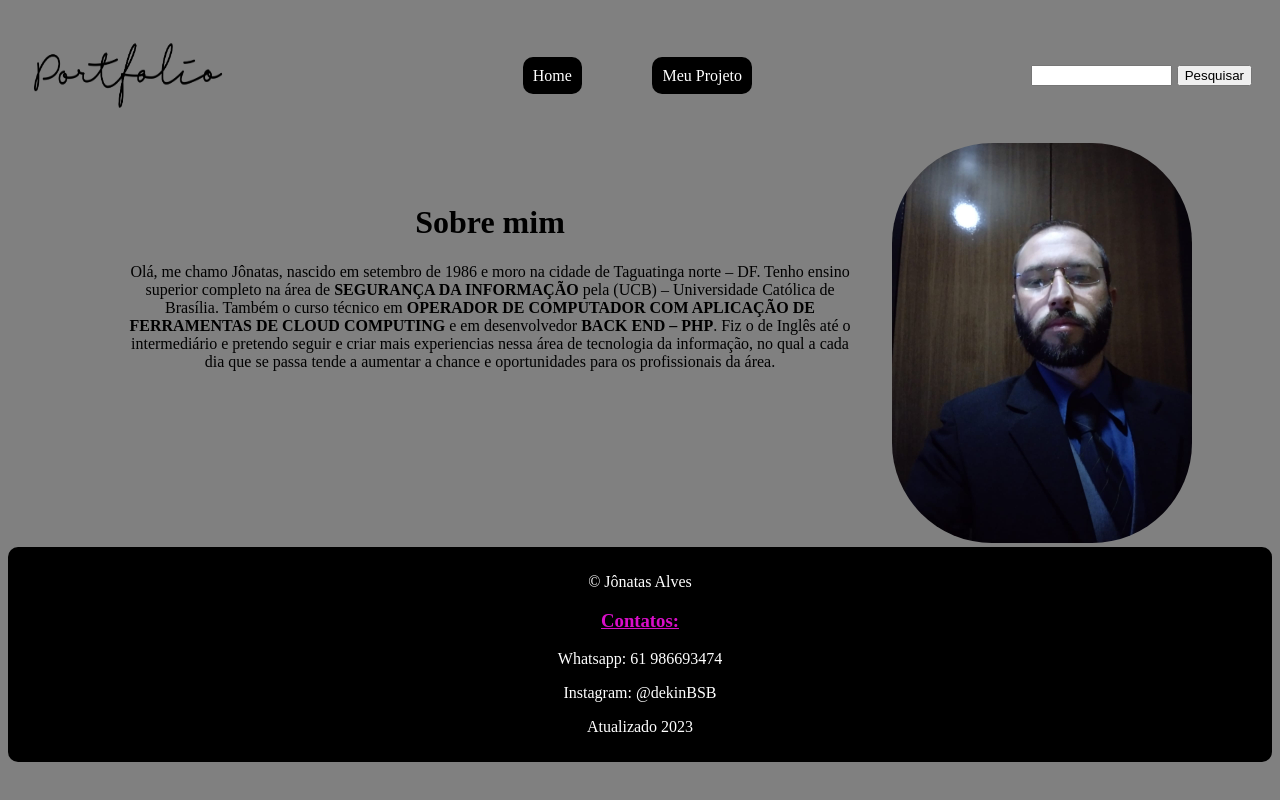
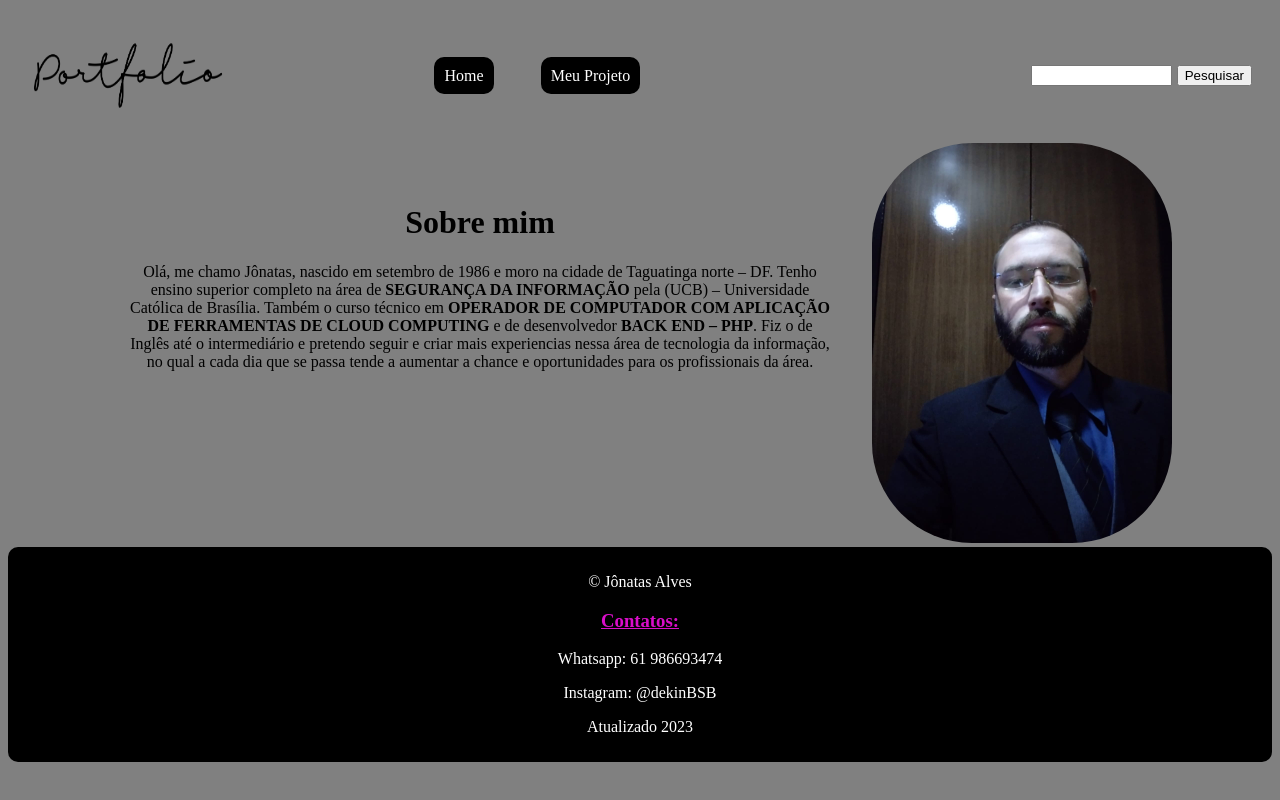
Before and after one commit to JonatasBSB/portifolio-curso, a plain HTML site: page index.html in a window 1280 px wide. Drawn offline with Linux system fonts and the light colour scheme.

Commit message:
Add files via upload

```diff
--- a/index.html
+++ b/index.html
@@ -27,7 +27,7 @@
     <div class="container">
       <div class="box box-1">
         <h1> Sobre mim </h1>
-      <p>Olá, me chamo Jônatas, nascido em setembro de 1986 e moro na cidade de Taguatinga norte – DF. Tenho ensino superior completo na área de <b>SEGURANÇA DA INFORMAÇÃO</b> pela (UCB) – Universidade Católica de Brasília. Também o curso técnico em <b>OPERADOR DE COMPUTADOR COM APLICAÇÃO DE FERRAMENTAS DE CLOUD COMPUTING</b> e em desenvolvedor <b>BACK END – PHP</b>. Fiz o de Inglês até o intermediário e pretendo seguir e criar mais experiencias nessa área de tecnologia da informação, no qual a cada dia que se passa tende a aumentar a chance e oportunidades para os profissionais da área.
+      <p>Olá, me chamo Jônatas, nascido em setembro de 1986 e moro na cidade de Taguatinga norte – DF. Tenho ensino superior completo na área de <b>SEGURANÇA DA INFORMAÇÃO</b> pela (UCB) – Universidade Católica de Brasília. Também o curso técnico em <b>OPERADOR DE COMPUTADOR COM APLICAÇÃO DE FERRAMENTAS DE CLOUD COMPUTING</b> e de desenvolvedor <b>BACK END – PHP</b>. Fiz o de Inglês até o intermediário e pretendo seguir e criar mais experiencias nessa área de tecnologia da informação, no qual a cada dia que se passa tende a aumentar a chance e oportunidades para os profissionais da área.
       </p>
 
      </div>
--- a/style.css
+++ b/style.css
@@ -6,27 +6,31 @@
 }
 
 header{
+
     display: flex;
     align-items: center;
     justify-content: space-between;
 }
-
+header ul{
+    height: 100px;
+    margin-right: 200px;
+}
 
 body{
 
-     background-color: gray
+     background-color: gray;
 }
 
 .box-1{
-    text-align: center;
+   text-align: center;
     padding: 40px;
 }
 
 .container{
+
     display: flex;
     margin-left: 80px;
-    margin-right: 80px;
-
+    margin-right:100px;
 
 }
 
@@ -48,6 +52,7 @@ h3{
 p{
     color: black;
 
+
 }
 
 
@@ -56,8 +61,10 @@ p{
    list-style-type: none;
    display: flex;
    width: 300px;
-   justify-content: space-around;
+   justify-content: space-evenly;
    align-items: center;
+
+
 }
 
 #minhafoto {
@@ -76,9 +83,6 @@ p{
 
 }
 
-section.projeto a{
-    align-items: left;
-}
 
 input{
     margin-right: 5px;
```
